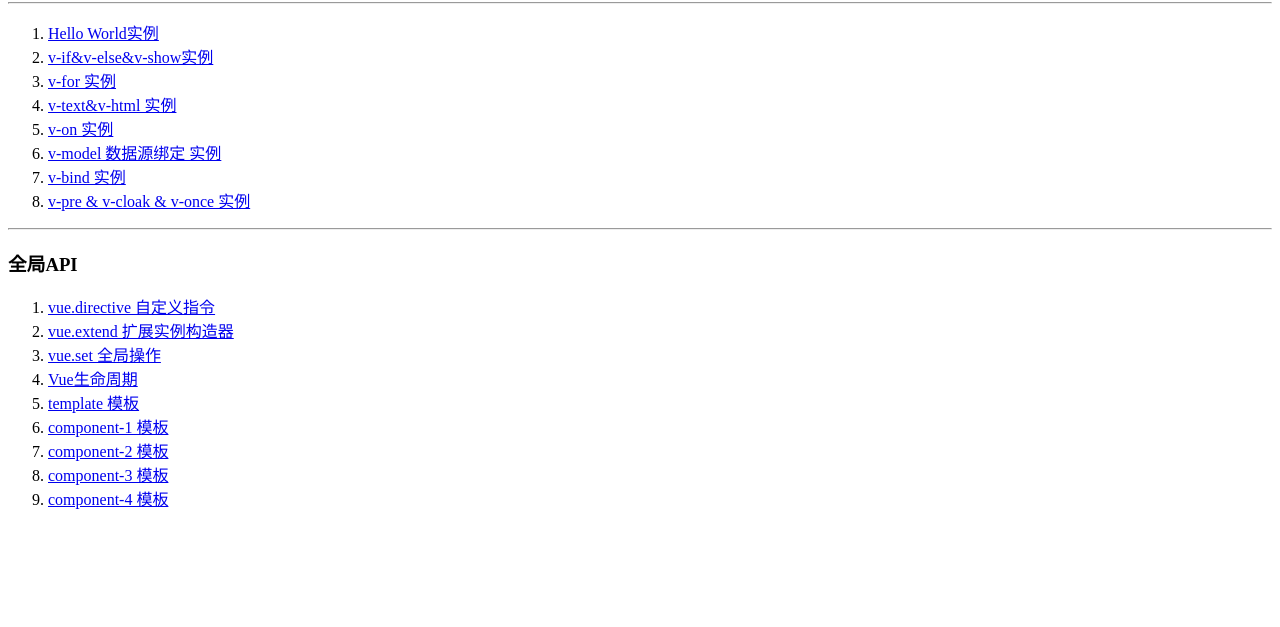
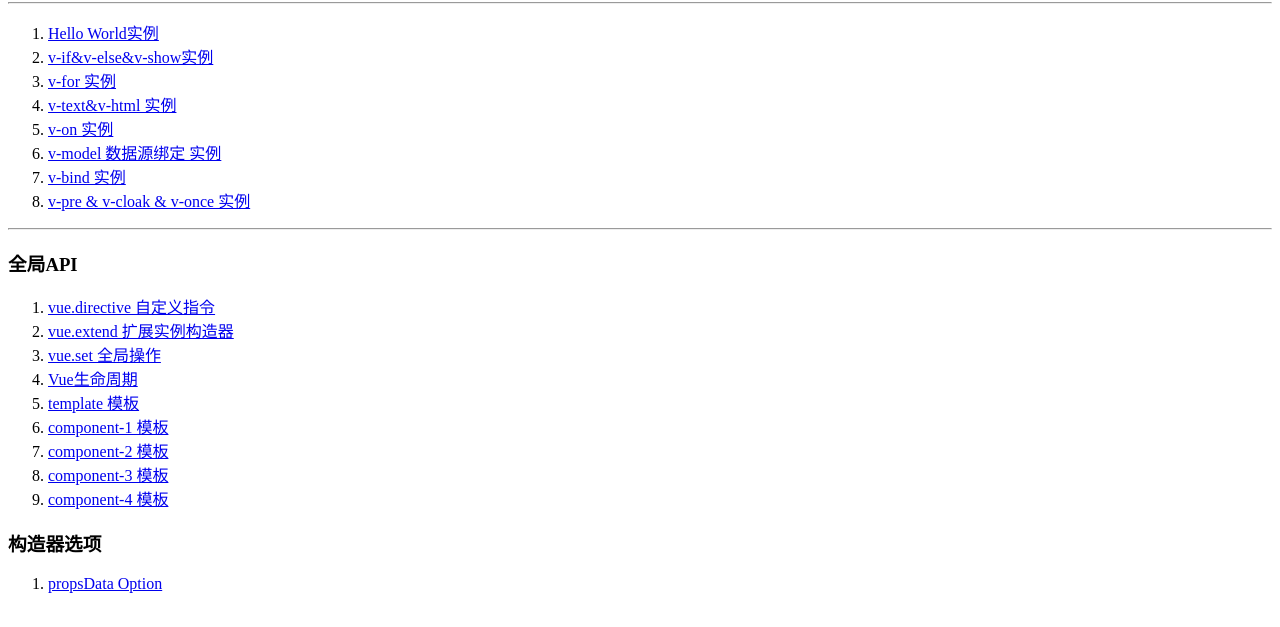
Before and after one commit to Cr0591/Vue, a website: page index.html in a window 1280 px wide. Shown: the part 87-714 px from the top of the page. Drawn offline with Linux system fonts and the light colour scheme.

Commit message:
修改index.html

```diff
--- a/index.html
+++ b/index.html
@@ -40,7 +40,7 @@
             <a href="./example/vue.directive.html">vue.directive 自定义指令</a>
         </li>
         <li>
-            <a href="./example/vue.directive.html">vue.extend 扩展实例构造器</a>
+            <a href="./example/vue.extend.html">vue.extend 扩展实例构造器</a>
         </li>
         <li>
             <a href="./example/vue.set.html">vue.set 全局操作</a>
@@ -64,5 +64,11 @@
             <a href="./example/component-4.html">component-4 模板</a>
         </li>
     </ol>
+    <h3>构造器选项</h3>
+    <ol>
+        <li>
+            <a href="./example/">propsData Option</a>
+        </li>
+    </ol>
 </body>
 </html>
```
